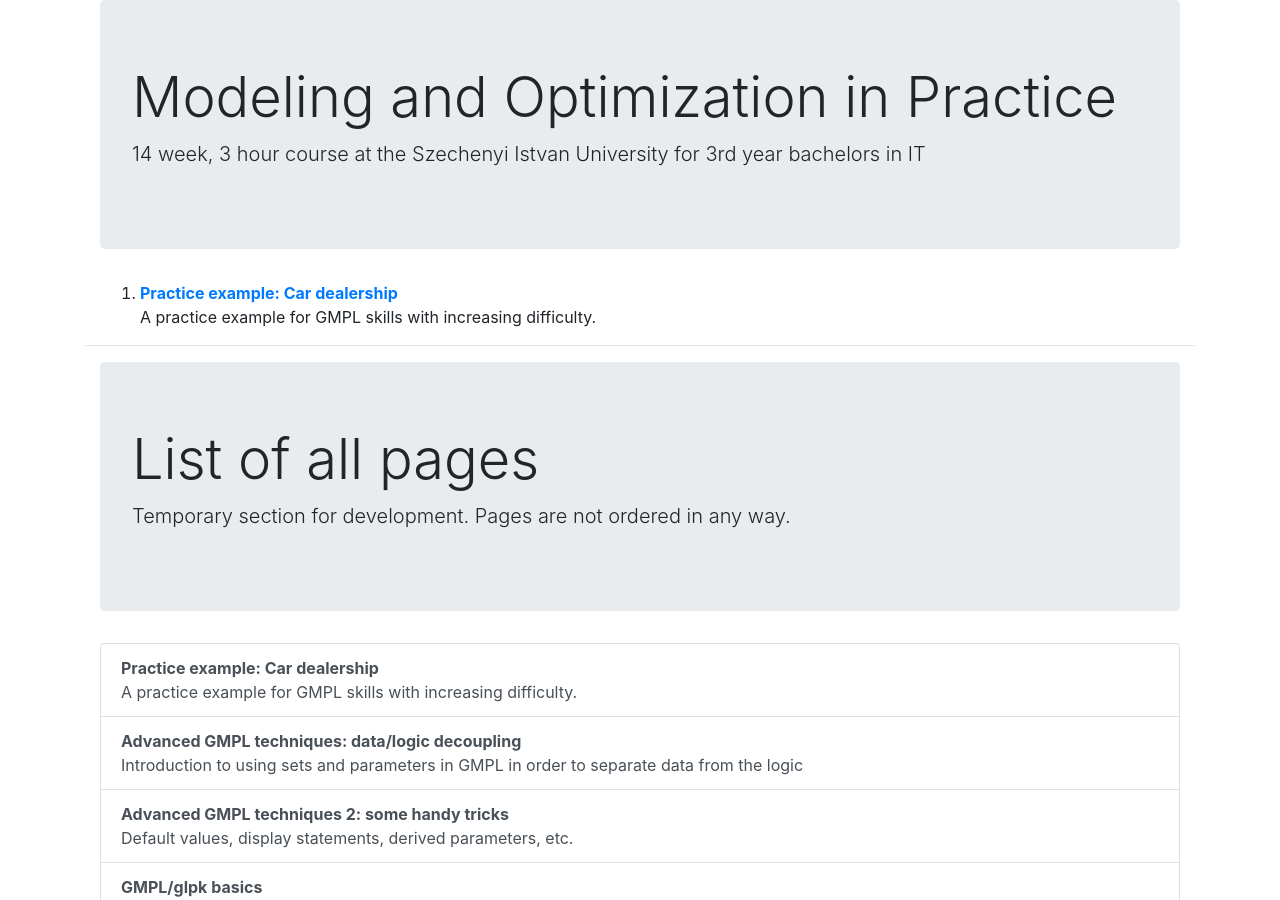
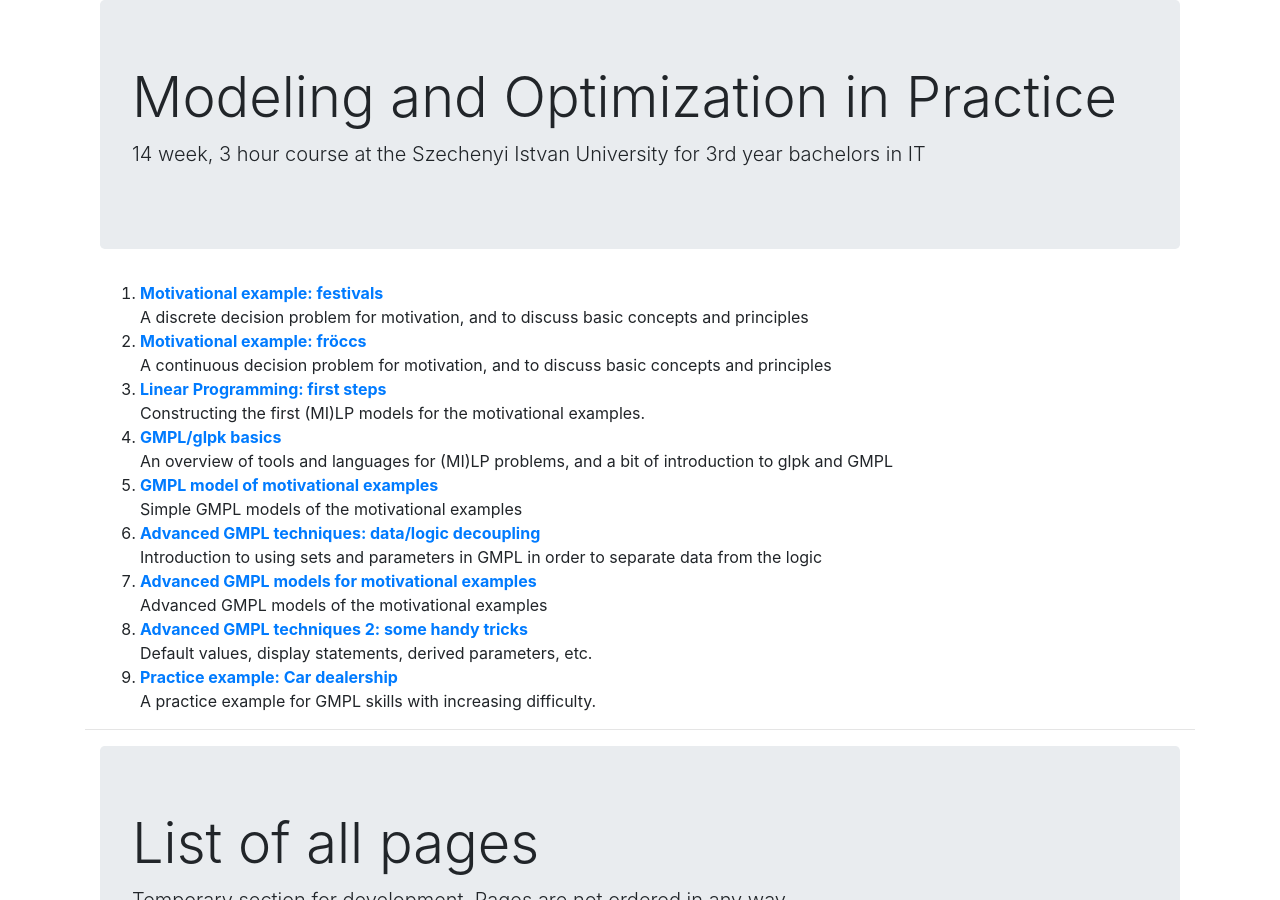
Before and after one commit to hegyhati/IMOLS, a Jekyll site: the page built from index.html, in a window 1280 px wide and 900 px high. Built offline with Jekyll 4.4.1, drawn with Linux system fonts in a browser that asks for light colours; nearby versions of some CDN libraries; some web fonts are replaced.

Commit message:
Refactor fix

```diff
--- a/_data/courses.json
+++ b/_data/courses.json
@@ -5,15 +5,16 @@
     "description" : "14 week, 3 hour course at the Szechenyi Istvan University for 3rd year bachelors in IT",
     "university" : "Szechenyi Istvan University",
     "lectures" : [
-      "festivals",
-      "froccs",
-      "lpfirststeps",
-      "gmplbasics",
-      "gmplmotivational",
-      "gmpladvanced1",
-      "gmplmotivational2",
-      "gmpladvanced2",
-      "example_cars"
+      "motivational_festivals",
+      "motivational_froccs",
+      "lp_first_steps",
+      "gmpl_basics",
+      "gmpl_motivational",
+      "gmpl_advanced_1",
+      "gmpl_motivational_2",
+      "gmpl_advanced_2",
+      "example_cars",
+      "bigM"
     ]
   }
 ]
--- a/pages/examples/cars.html
+++ b/pages/examples/cars.html
@@ -3,7 +3,7 @@ title: "Practice example: Car dealership"
 layout: lecture
 lead: "A practice example for GMPL skills with increasing difficulty."
 id: example_cars
-prerequisite: ["gmpladvanced2","gmplmotivational"]
+prerequisite: ["gmpl_advanced_2","gmpl_motivational"]
 ---
 
 <h2 id="simple">Simple warm-up example</h2>
```
